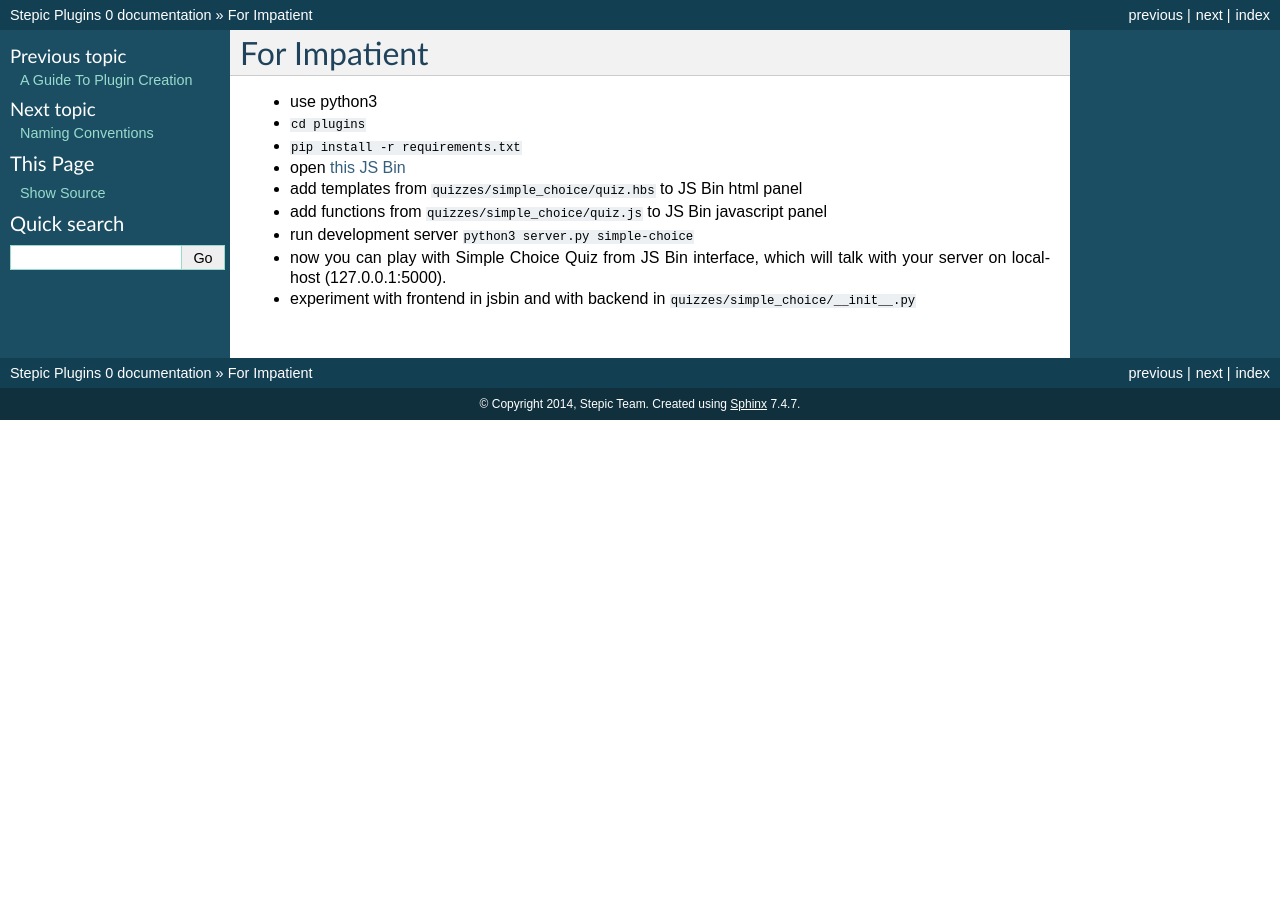
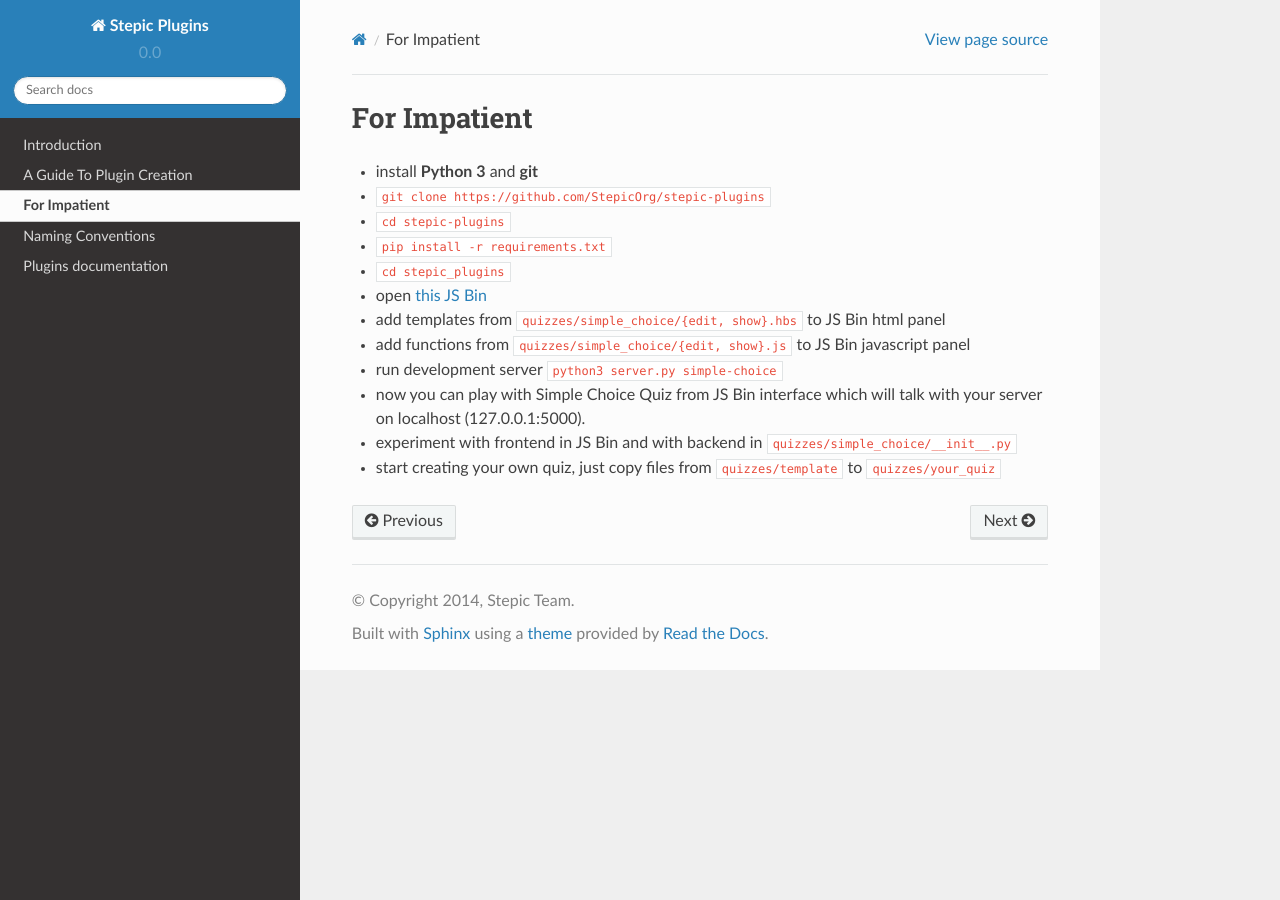
Before and after one commit to StepicOrg/stepik-plugins, a Sphinx documentation site: the page built from docs/for_impatient.rst, in a window 1280 px wide. Built offline with Sphinx 7.4.7 and the Read the Docs theme 2.0.0, drawn with Linux system fonts in a browser that asks for light colours.

Commit message:
update docs 'for impatient'

```diff
--- a/docs/conf.py
+++ b/docs/conf.py
@@ -106,6 +106,14 @@ pygments_style = 'sphinx'
 # a list of builtin themes.
 
 html_theme = "default"
+
+try:
+    import sphinx_rtd_theme
+except ImportError:
+    pass
+else:
+    html_theme = 'sphinx_rtd_theme'
+    html_theme_path = [sphinx_rtd_theme.get_html_theme_path()]
 
 # Theme options are theme-specific and customize the look and feel of a theme
 # further.  For a list of options available for each theme, see the
--- a/docs/for_impatient.rst
+++ b/docs/for_impatient.rst
@@ -1,12 +1,16 @@
 For Impatient
 *************
 
-* use python3
-* ``cd plugins``
+* install **Python 3** and **git**
+* ``git clone https://github.com/StepicOrg/stepic-plugins``
+* ``cd stepic-plugins``
 * ``pip install -r requirements.txt``
+* ``cd stepic_plugins``
 * open `this JS Bin <http://jsbin.com/hikik/latest/edit>`_
-* add templates from ``quizzes/simple_choice/quiz.hbs`` to JS Bin html panel
-* add functions from ``quizzes/simple_choice/quiz.js`` to JS Bin javascript panel
+* add templates from ``quizzes/simple_choice/{edit, show}.hbs`` to JS Bin html panel
+* add functions from ``quizzes/simple_choice/{edit, show}.js`` to JS Bin javascript panel
 * run development server ``python3 server.py simple-choice``
-* now you can play with Simple Choice Quiz from JS Bin interface, which will talk with your server on localhost (127.0.0.1:5000).
-* experiment with frontend in jsbin and with backend in ``quizzes/simple_choice/__init__.py``
+* now you can play with Simple Choice Quiz from JS Bin interface
+  which will talk with your server on localhost (127.0.0.1:5000).
+* experiment with frontend in JS Bin and with backend in ``quizzes/simple_choice/__init__.py``
+* start creating your own quiz, just copy files from ``quizzes/template`` to ``quizzes/your_quiz``
--- /dev/null
+++ b/docs/requirements.txt
@@ -0,0 +1,4 @@
+sphinx
+
+#optional eye-candy
+sphinx-rtd-theme
--- a/requirements.txt
+++ b/requirements.txt
@@ -1,4 +1,2 @@
 flask
 flask-cors
-
-sphinx
```
